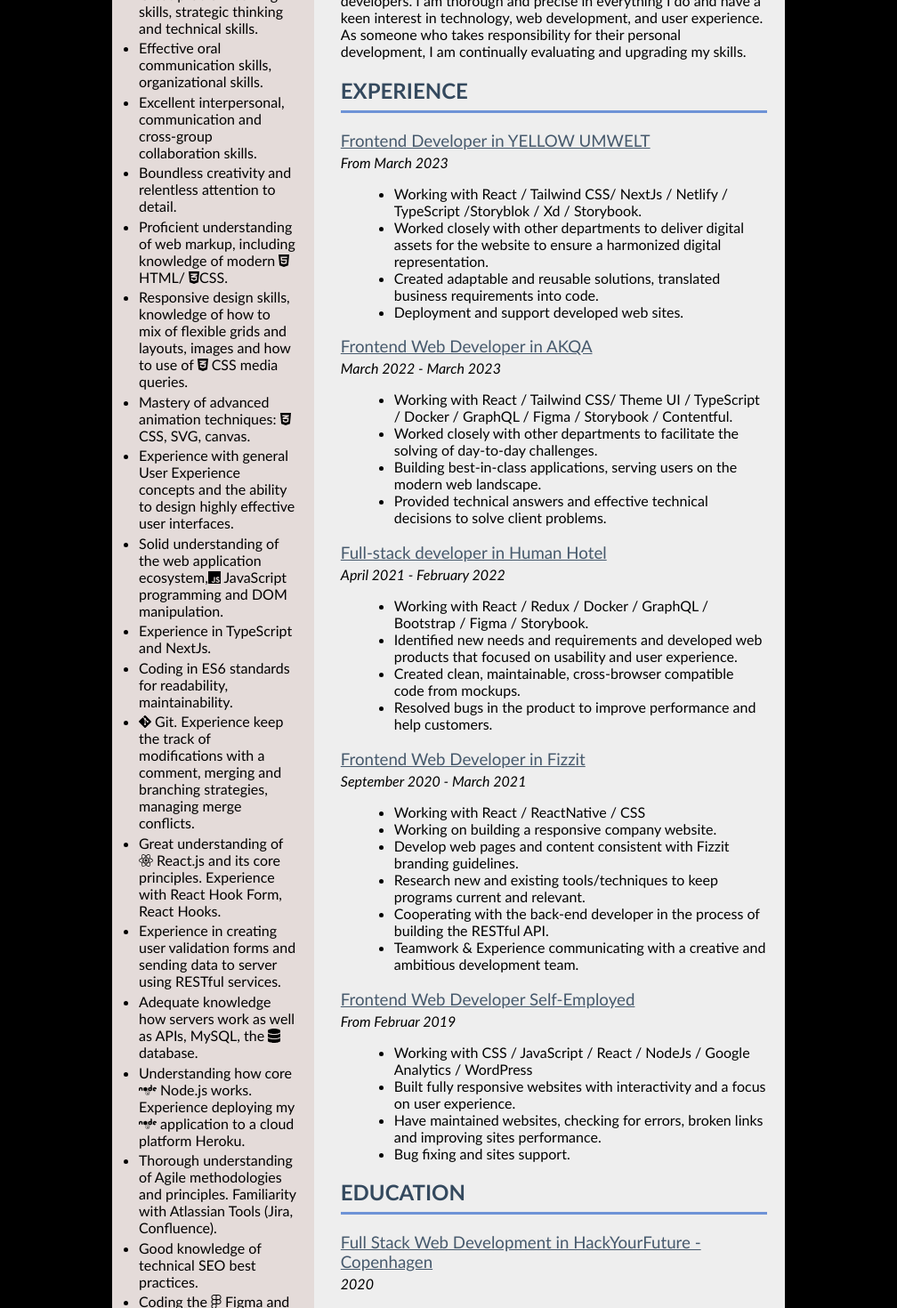
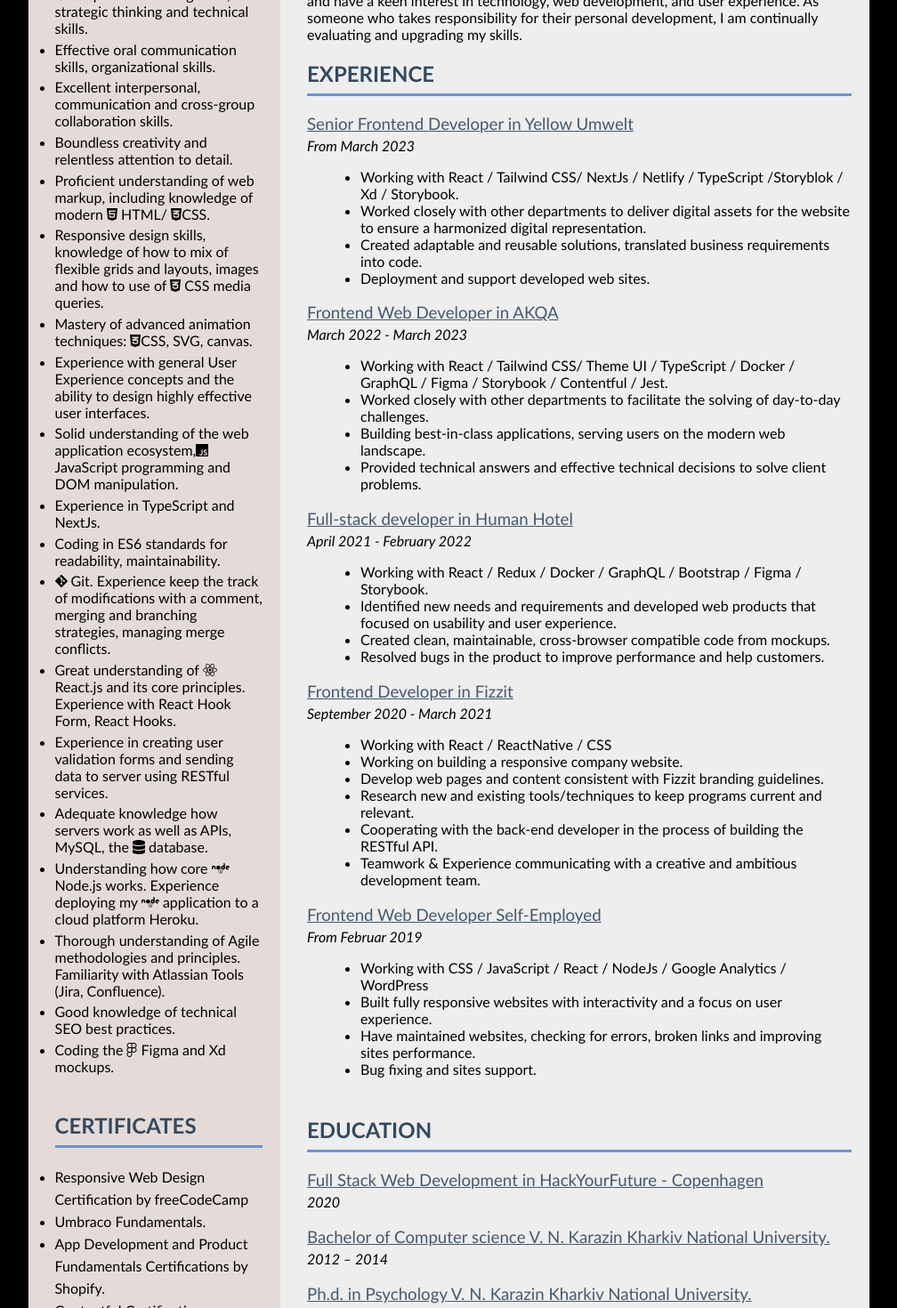
Before and after one commit to panivita/CV-Victoria-Kush, a React (Create React App) app: page / in a window 1280 px wide. Shown: the part 500-1970 px from the top of the page at 89% size, without its empty margins (136-1144 px from the left). Built offline with nearby package versions, Linux system fonts and the light colour scheme.

Commit message:
updated cv

```diff
--- a/src/my-cv.css
+++ b/src/my-cv.css
@@ -151,6 +151,14 @@
   margin-top: 2.5rem;
 }
 
+@media screen and (max-width: 1400px) {
+	.main-container {
+		width: 75%;
+	  }
+	.education-title {
+		margin-top: 2.8rem;
+	}
+}
 @media screen and (max-width: 820px) {
   .profile-title {
     margin-top: 3rem;
--- a/src/sections/Education.js
+++ b/src/sections/Education.js
@@ -9,9 +9,9 @@
         <p>
           <i>2020</i>
         </p>
+        <h3>Bachelor of Computer science V. N. Karazin Kharkiv National University.</h3>
         <p>
-          The curriculum includes HTML/ CSS/ Git/ CLI/ Javascript/ NodeJS/
-          ExpressJS/ React etc.
+          <i>2012 – 2014</i>
         </p>
         <h3>Ph.d. in Psychology V. N. Karazin Kharkiv National University.</h3>
         <p>
--- a/src/sections/Profile-Experience.js
+++ b/src/sections/Profile-Experience.js
@@ -16,22 +16,22 @@
       </section>
       <section className="experience">
         <h2>EXPERIENCE</h2>
-				<h3>Frontend Developer in YELLOW UMWELT</h3>
+			<h3>Senior Frontend Developer in Yellow Umwelt</h3>
         <p>
           <i>From March 2023</i>
         </p>
         <ul>
           <li>
-					Working with React / Tailwind CSS/ NextJs / Netlify / TypeScript /Storyblok / Xd / Storybook.
+				Working with React / Tailwind CSS/ NextJs / Netlify / TypeScript /Storyblok / Xd / Storybook.
           </li>
           <li>
-						Worked closely with other departments to deliver digital assets for the website to ensure a harmonized digital representation.
+				Worked closely with other departments to deliver digital assets for the website to ensure a harmonized digital representation.
           </li>
           <li>
-						Created adaptable and reusable solutions, translated business requirements into code.
+				Created adaptable and reusable solutions, translated business requirements into code.
           </li>
           <li>
-						Deployment and support developed web sites.
+				Deployment and support developed web sites.
           </li>
         </ul>
         <h3>Frontend Web Developer in AKQA</h3>
@@ -41,7 +41,7 @@
         <ul>
           <li>
             Working with React / Tailwind CSS/ Theme UI / TypeScript / Docker /
-            GraphQL / Figma / Storybook / Contentful.
+            GraphQL / Figma / Storybook / Contentful / Jest.
           </li>
           <li>
             Worked closely with other departments to facilitate the solving of
@@ -79,7 +79,7 @@
           </li>
         </ul>
 
-        <h3>Frontend Web Developer in Fizzit</h3>
+        <h3>Frontend Developer in Fizzit</h3>
         <p>
           <i>September 2020 - March 2021</i>
         </p>
```
Also changed, not shown: 1 other file (tests, documents, lock files or other folders).
